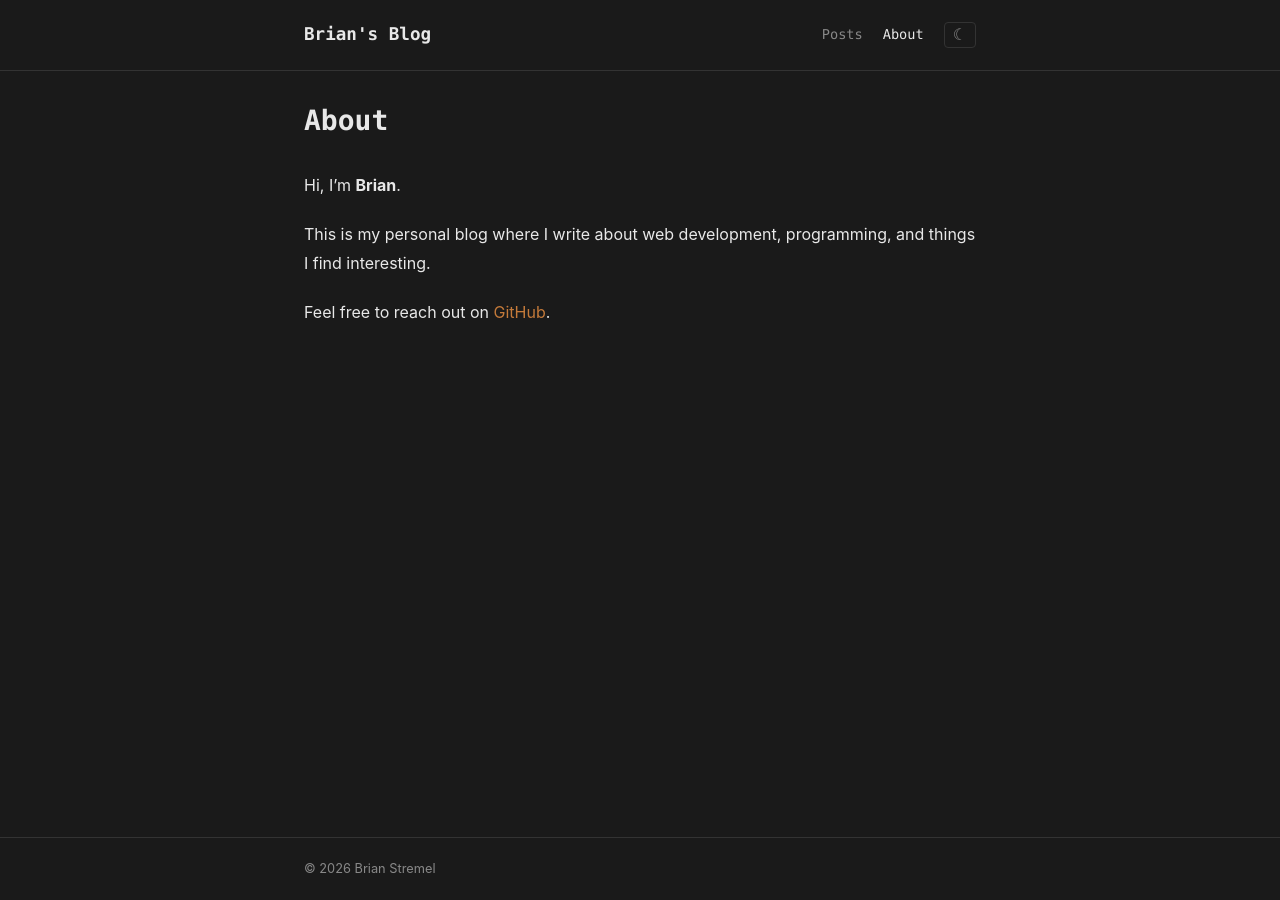
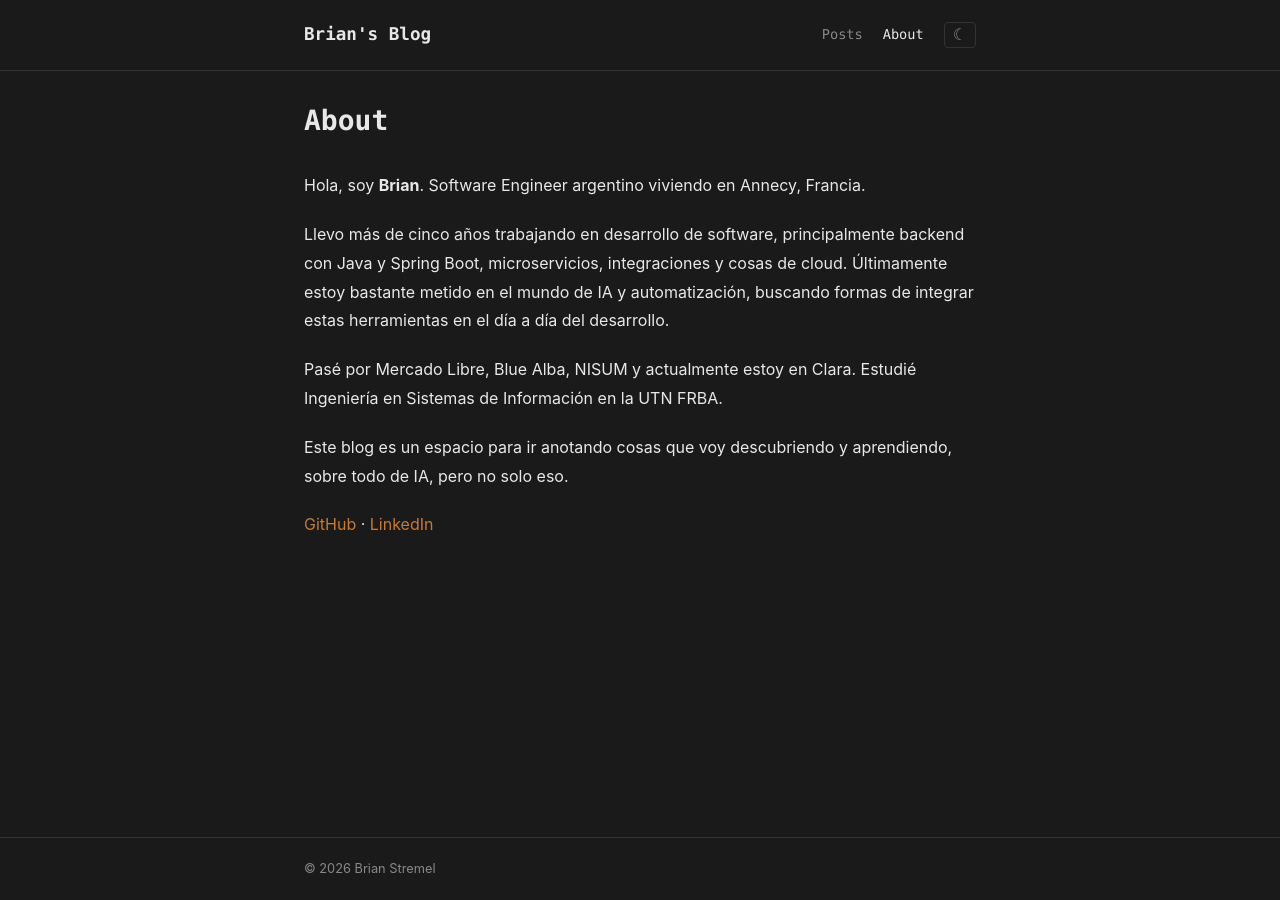
Before and after one commit to brianstremel/blog, a Jekyll site: the page built from about.md, in a window 1280 px wide. Built offline with Jekyll 4.4.1, drawn with Linux system fonts in a browser that asks for light colours.

Commit message:
feat: about page

```diff
--- a/about.md
+++ b/about.md
@@ -4,8 +4,12 @@ title: About
 permalink: /about/
 ---
 
-Hi, I'm **Brian**.
+Hola, soy **Brian**. Software Engineer argentino viviendo en Annecy, Francia.
 
-This is my personal blog where I write about web development, programming, and things I find interesting.
+Llevo más de cinco años trabajando en desarrollo de software, principalmente backend con Java y Spring Boot, microservicios, integraciones y cosas de cloud. Últimamente estoy bastante metido en el mundo de IA y automatización, buscando formas de integrar estas herramientas en el día a día del desarrollo.
 
-Feel free to reach out on [GitHub](https://github.com/brianstremel).
+Pasé por Mercado Libre, Blue Alba, NISUM y actualmente estoy en Clara. Estudié Ingeniería en Sistemas de Información en la UTN FRBA.
+
+Este blog es un espacio para ir anotando cosas que voy descubriendo y aprendiendo, sobre todo de IA, pero no solo eso.
+
+[GitHub](https://github.com/brianstremel) · [LinkedIn](https://www.linkedin.com/in/brianstremel/)
```
